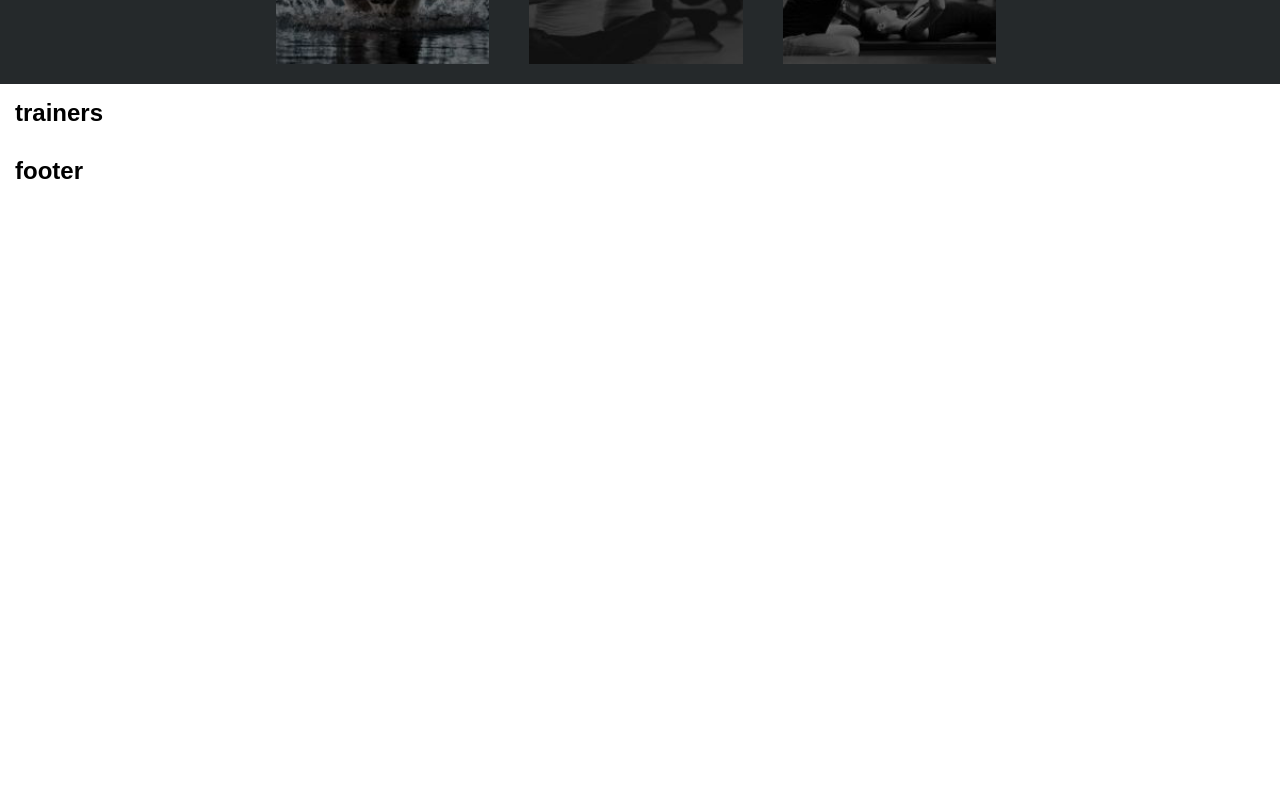
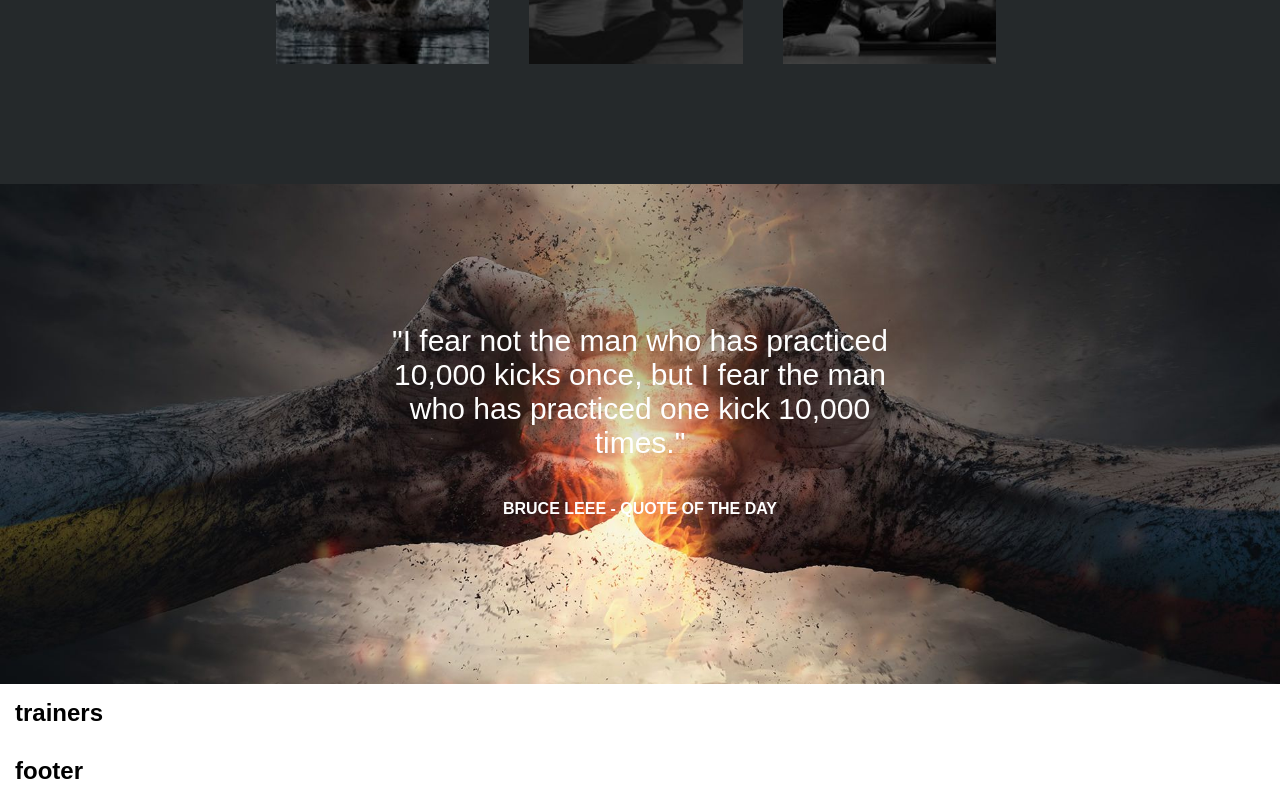
Before and after one commit to marcovalerio93/proj-html-vuejs, a Vue app: page / in a window 1280 px wide. Shown: the part 3432-4232 px from the top of the page. Before the commit the page ends 3632 px from the top, so only its background shows below. Built offline with nearby package versions, Linux system fonts and the light colour scheme.

Commit message:
quotes done

```diff
--- a/src/App.vue
+++ b/src/App.vue
@@ -5,6 +5,7 @@
     <MyContent/>
     <MyResults/>
     <MyPerformance/>
+    <MyQuote/>
     <MyTrainers/>
     <MyFooter/>
 
@@ -18,6 +19,7 @@
 import MyContent from './components/MyContent.vue';
 import MyResults from './components/MyResults.vue';
 import MyPerformance from './components/MyPerformance.vue';
+import MyQuote from './components/MyQuote.vue';
 import MyTrainers from './components/MyTrainers.vue';
 import MyFooter from './components/MyFooter.vue';
 
@@ -31,6 +33,7 @@
     MyContent,
     MyResults,
     MyPerformance,
+    MyQuote,
     MyTrainers,
     MyFooter
   }
--- /dev/null
+++ b/src/components/MyQuote.vue
@@ -0,0 +1,62 @@
+<template>
+  <div class="bg-img">
+    <div class="container-tex center quotes" v-for="(quote, index) in quotes" :key="index">
+        <p class="quote">{{quote.text}}</p>
+        <p class="autor">{{quote.autor}}</p>
+
+
+    </div>
+
+
+  </div>
+</template>
+
+<script>
+export default {
+    name: "MyQuote",
+    data(){
+        return{
+            quotes:[
+                {
+                    text: '"I fear not the man who has practiced 10,000 kicks once, but I fear the man who has practiced one kick 10,000 times."',
+                    autor: 'BRUCE LEEE - QUOTE OF THE DAY'
+                }
+            ]
+
+        }
+    }
+
+}
+</script>
+
+<style scoped lang="scss">
+
+    @import '../styles/generals.scss';
+
+    div.bg-img{
+        background-image: url(../assets/images/home-testimonial-bg.jpg) ;
+        min-height: 500px;
+        background-size: cover;
+        background-position: center;
+
+        div.container-tex{
+            width: 40%;
+            margin:auto
+        }
+        p{
+            color: #fefefe;
+        }
+        p.quote{
+            font-size: 30px;
+            margin: 40px 0px;
+        }
+        p.autor{
+            font-weight: 700;
+        }
+    }
+
+
+
+
+
+</style>
--- a/src/components/myPerformance.vue
+++ b/src/components/myPerformance.vue
@@ -22,7 +22,7 @@
 
 <script>
 export default {
-    name: "myPerformance"
+    name: "MyPerformance"
 
 }
 </script>
@@ -33,6 +33,7 @@
     div.grid-3{
         display: flex;
         flex-wrap: wrap;
+        padding-bottom: 100px;
 
         img{
             flex-basis: 33%;
```
